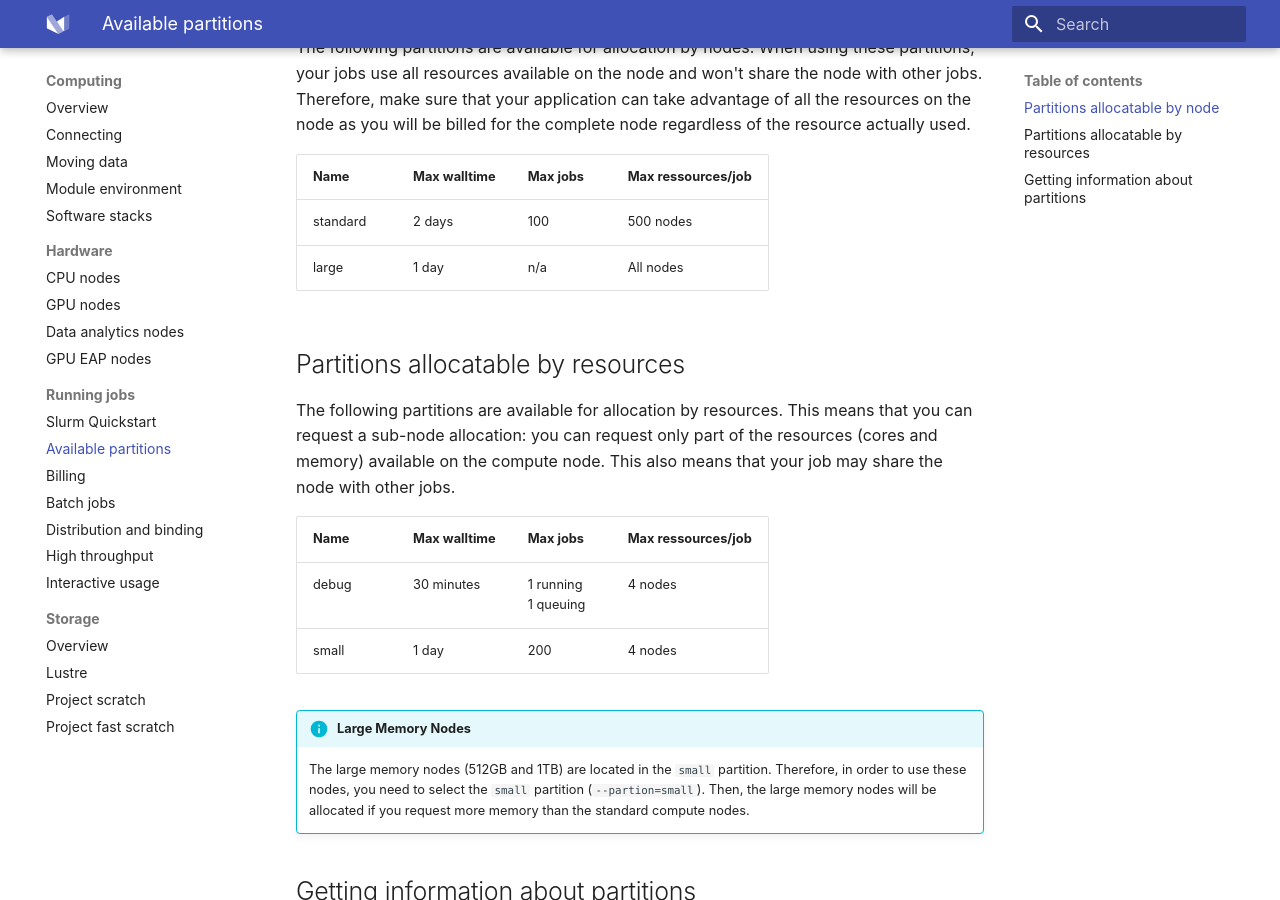
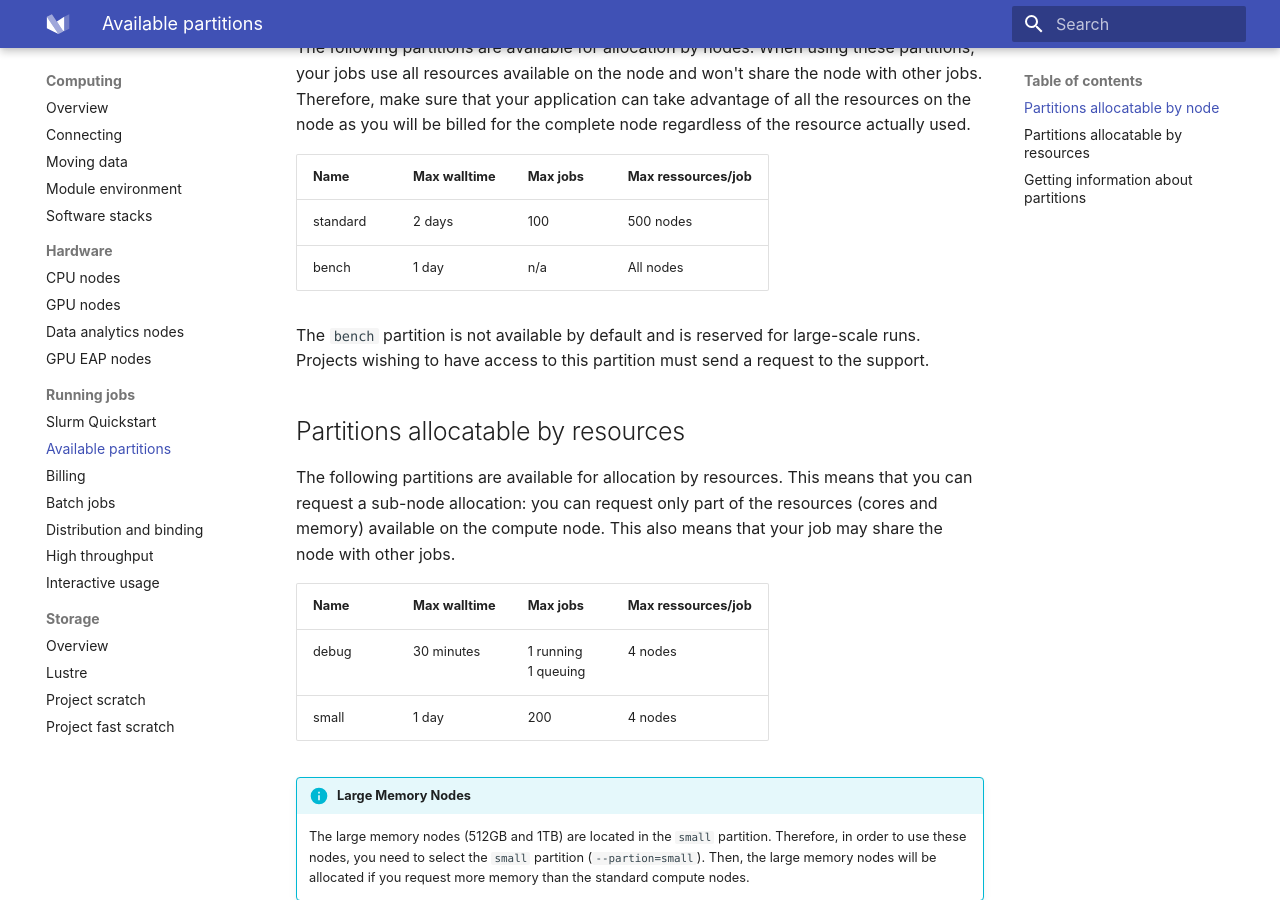
Before and after one commit to Lumi-supercomputer/lumi-userguide, an MkDocs documentation site: the page built from docs/computing/jobs/partitions.md, in a window 1280 px wide and 900 px high, scrolled down 360 px. Built offline with MkDocs 1.6.1 and Material for MkDocs 9.7.7, drawn with Linux system fonts in a browser that asks for light colours.

Commit message:
add bench partition info

```diff
--- a/docs/computing/jobs/partitions.md
+++ b/docs/computing/jobs/partitions.md
@@ -15,7 +15,11 @@ will be billed for the complete node regardless of the resource actually used.
 | Name     | Max walltime | Max jobs     | Max ressources/job |
 | -------- | ------------ | ------------ | ------------------ |
 | standard | 2 days       | 100          | 500 nodes          |
-| large    | 1 day        | n/a          | All nodes          |
+| bench    | 1 day        | n/a          | All nodes          |
+
+The `bench` partition is not available by default and is reserved for
+large-scale runs. Projects wishing to have access to this partition must send a
+request to the support.
 
 ## Partitions allocatable by resources
 
```
